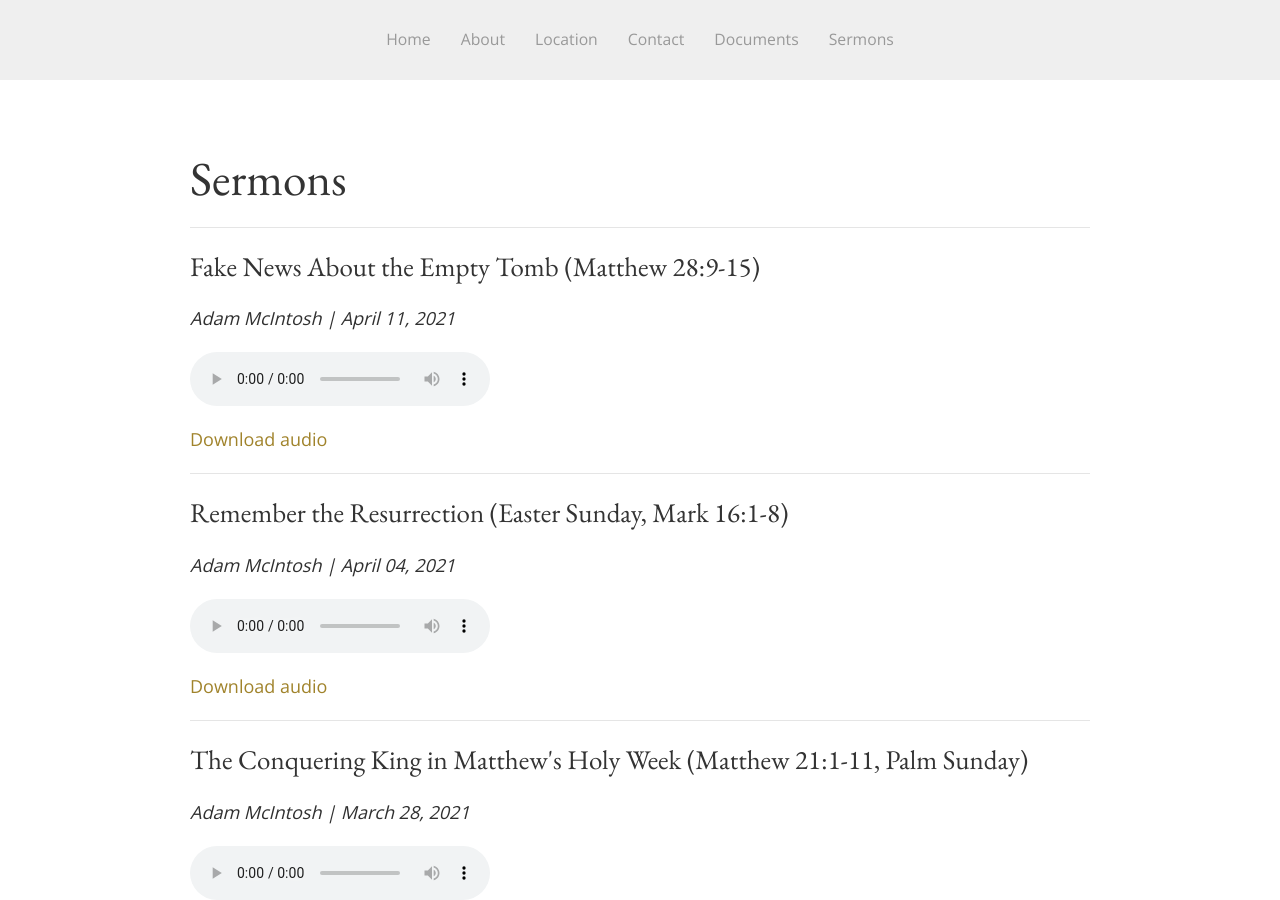
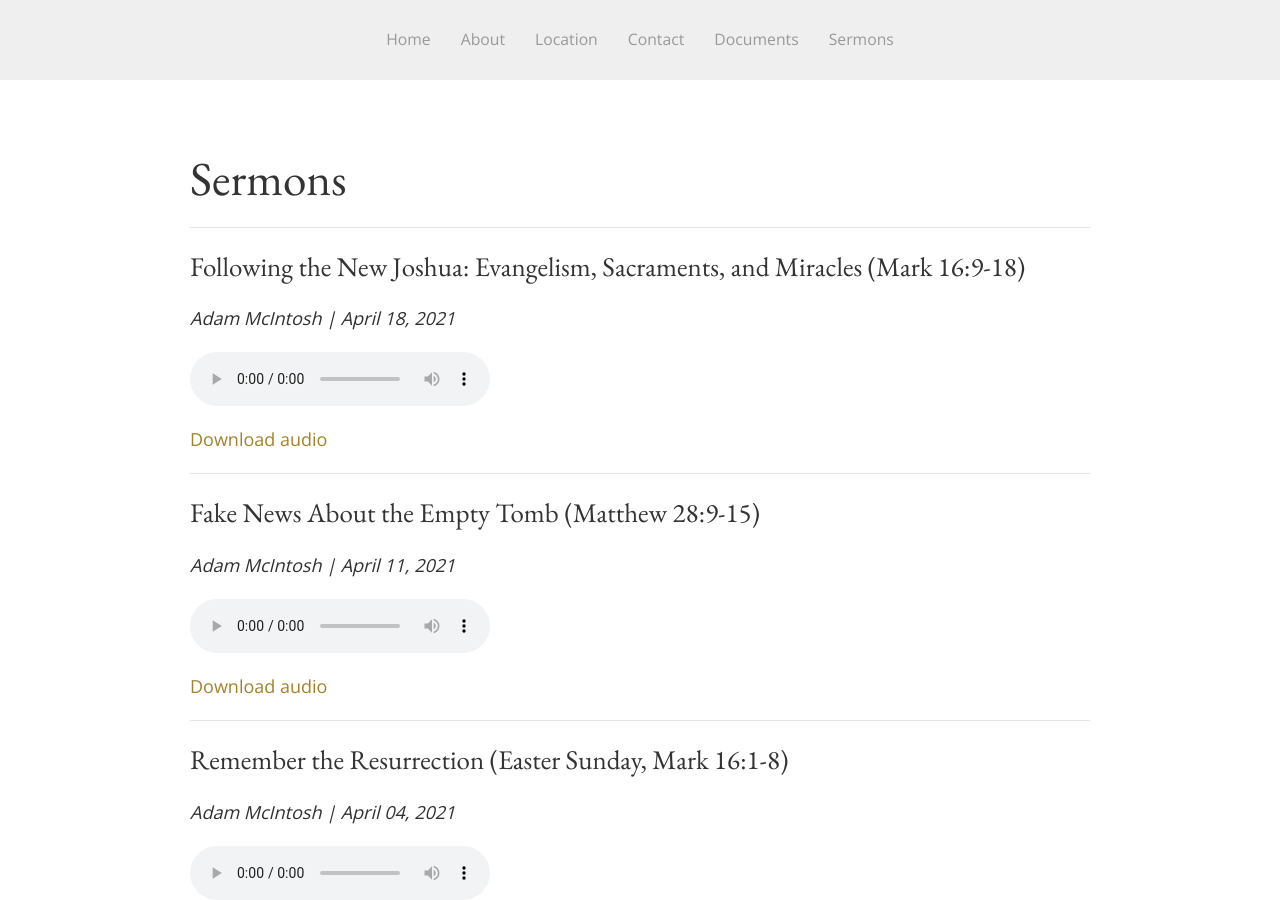
Before and after one commit to SaintDavidsChurch/website, a Jekyll site: the page built from sermons.html, in a window 1280 px wide and 900 px high. Built offline with Jekyll 4.4.1, drawn with Linux system fonts in a browser that asks for light colours.

Commit message:
Updated by InferCMS

```diff
--- a/_data/sermons.yml
+++ b/_data/sermons.yml
@@ -158,3 +158,7 @@
   date: '2021-04-11'
   preacher: Adam McIntosh
   audio_file: https://saintdavids.church/assets/sermons/2021/April/Adam-McIntosh_April11-2021_Matt28.9-15.mp3
+- title: 'Following the New Joshua: Evangelism, Sacraments, and Miracles (Mark 16:9-18)'
+  date: '2021-04-18'
+  preacher: Adam McIntosh
+  audio_file: https://saintdavids.church/assets/sermons/2021/April/Adam-McIntosh_April18-2021_Mark16.9-18.mp3
```
